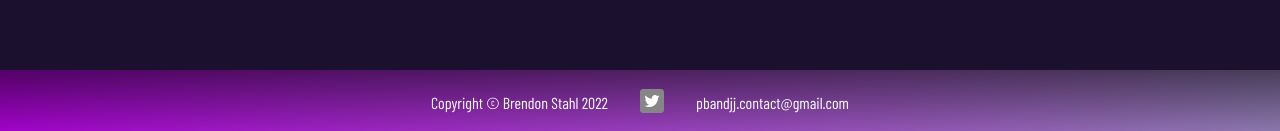
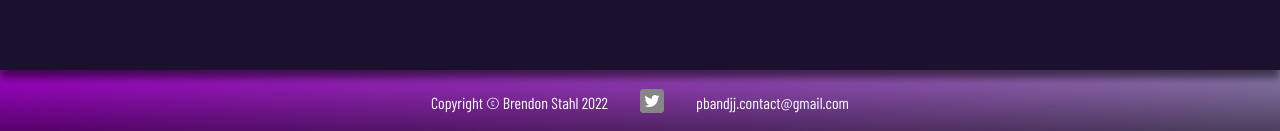
Before and after one commit to brendonstahl97/test-4299, a React (Create React App) app in the folder pb-and-jj/: page / in a window 1280 px wide. Shown: the part 1978-2109 px from the top of the page. Built offline with nearby package versions, Linux system fonts and the light colour scheme; a web font is replaced by a local one.

Commit message:
Added box-shadow

```diff
--- a/pb-and-jj/src/components/Footer/Footer.scss
+++ b/pb-and-jj/src/components/Footer/Footer.scss
@@ -8,6 +8,7 @@
     justify-content: center;
     position: relative;
     isolation: isolate;
+    z-index: -1;
     background: linear-gradient(90deg, shared.$jojo-pink, shared.$wisteria);
     color: white;
 
@@ -16,7 +17,7 @@
         position: absolute;
         inset: 0;
         z-index: -2;
-        background: linear-gradient(0deg, rgb(0 0 0 / .2), rgb(0 0 0 / .6));
+        background: linear-gradient(180deg, rgb(0 0 0 / .2), rgb(0 0 0 / .6));
     }
 
     a {
--- a/pb-and-jj/src/pages/landing/landing.scss
+++ b/pb-and-jj/src/pages/landing/landing.scss
@@ -2,6 +2,10 @@
 
 .landing-page {
     width: 100%;
+
+    .pane1, .pane3 {
+        box-shadow: 0 8px 8px rgba(0, 0, 0, 0.562), 0 -8px 8px rgba(0, 0, 0, 0.562);
+    }
 
     .pane1 {
         min-height: 100vh;
@@ -90,6 +94,7 @@
         flex-grow: 1;
         flex-direction: column;
         position: relative;
+        z-index: -1;
         background: linear-gradient(90deg, shared.$jojo-pink, shared.$wisteria);
         isolation: isolate;
         overflow: hidden;
```
